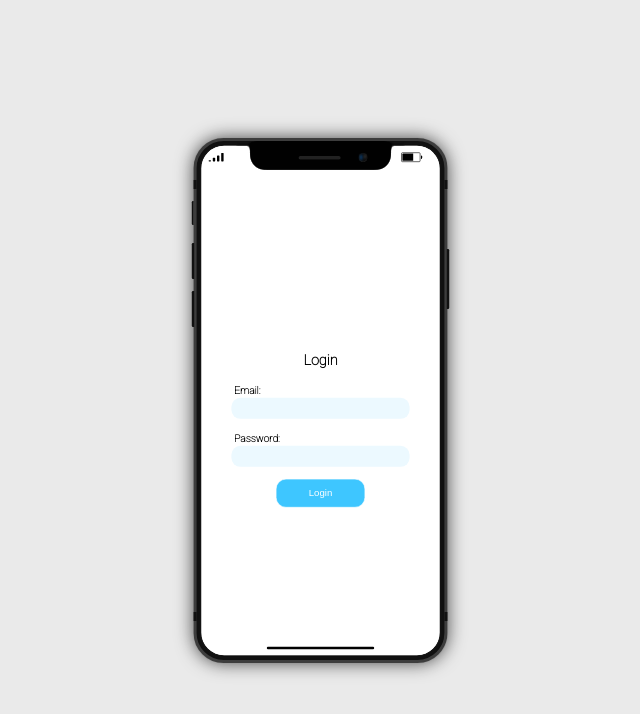
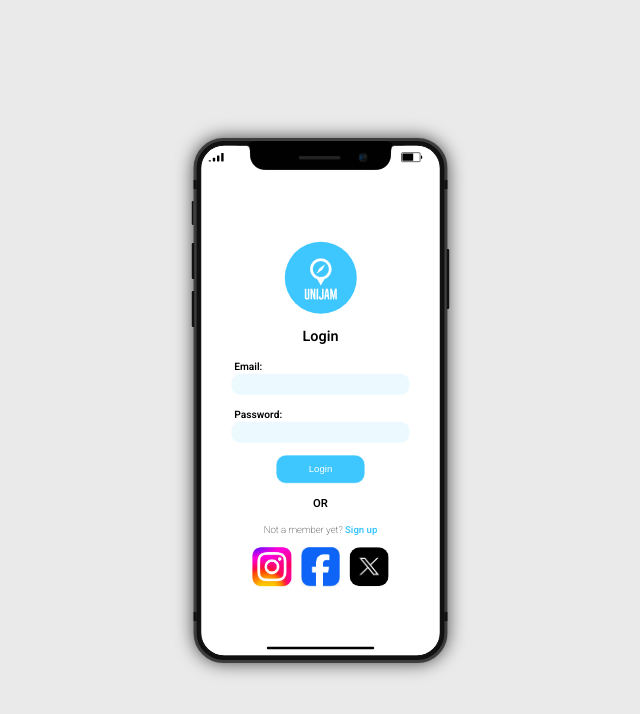
Before and after one commit to UQdeco3500/UniJam, a plain HTML site: page proof-of-concept/sign-up.html in a window 1280 px wide. Shown: the whole page, without its empty margins (320-960 px from the left). Drawn offline with Linux system fonts and the light colour scheme.

Commit message:
complete sign-up screen design

```diff
--- a/proof-of-concept/sign-up.html
+++ b/proof-of-concept/sign-up.html
@@ -45,6 +45,10 @@
 
                     <!-- sign up screen main content -->
                   <div id="sign-up">
+                    <div class="logo">
+                        <span class="background-circle"></span>
+                        <img src='images/UniJam-logos_white 1.png' alt="UQ Navi logo" class="logo-image">
+                    </div>
                     <div class="login">
                         <div class="login-heading"><h2>Login</h2></div>
                         <form action="" class="login-form">
@@ -61,8 +65,18 @@
                             </div>
                         </form>
                     </div>
+                    <div class="or">
+                        <h3>OR</h3>
+                    </div>
                     <div class="signup">
-
+                        <div class="signup-prompt">
+                            <p>Not a member yet? <a class="signup-link" href="#">Sign up</a></p>
+                        </div>
+                        <div class="social-media-signin">
+                            <button class="instagram"><img src="images/instagram.jpg" alt="instagram sign in"></button>
+                            <button class="facebook"><img src="images/fb.png" alt="facebook sign in"></button>
+                            <button class="x"><img src="images/x.png" alt="x sign in"></button>
+                        </div>
                     </div>
                   </div>
                   <!-- --------------------------- -->
--- a/proof-of-concept/style.css
+++ b/proof-of-concept/style.css
@@ -1,4 +1,6 @@
 @import url("https://fonts.googleapis.com/css?family=Heebo:100");
+@import url('https://fonts.googleapis.com/css2?family=Heebo:wght@600&display=swap');
+
 html {
   -webkit-box-sizing: border-box;
   -moz-box-sizing: border-box;
@@ -561,10 +563,29 @@ body {
 
 /* sign up screen */
 #sign-up {
-  /* background: #3EC6FF; */
   height: 100%;
   width: 75%;
-  margin-top: 40vh;
+  margin-top: 20vh;
+}
+
+#sign-up .logo {
+  text-align: center;
+  display: flex;
+  justify-content: center;
+  align-items: center;
+}
+
+#sign-up .logo .background-circle {
+  background: #3EC6FF;
+  height: 120px;
+  width: 120px;
+  position: relative;
+  border-radius: 70px;
+}
+
+#sign-up .logo .logo-image {
+  /* background: black; */
+  position: absolute;
 }
 
 #sign-up .login .login-heading {
@@ -603,6 +624,39 @@ body {
   color: white;
   font-size: 16px;
   border: 1px white solid;
+}
+
+#sign-up .or {
+  text-align: center;
+}
+
+#sign-up .signup {
+  text-align: center;
+}
+
+#sign-up .signup a {
+  color: #3EC6FF;
+  text-decoration: none;
+  font-weight: 600;
+}
+
+#sign-up .signup .social-media-signin {
+  width: 90%;
+  display: inline;
+}
+
+#sign-up .social-media-signin .instagram img, #sign-up .social-media-signin .facebook img, #sign-up .social-media-signin .x img{
+  width: 65px;
+  height: 65px;
+}
+
+#sign-up .social-media-signin .instagram, #sign-up .social-media-signin .facebook, #sign-up .social-media-signin .x {
+  border: none;
+  background: none;
+}
+
+#sign-up .social-media-signin .x img {
+  border-radius: 17px;
 }
 /* ----------------------------------- */
 
```
Also changed, not shown: proof-of-concept/images/UniJam-logos_white 1.png (added), proof-of-concept/images/fb.png (added), proof-of-concept/images/instagram.jpg (added), proof-of-concept/images/x.png (added), 3 other files.
